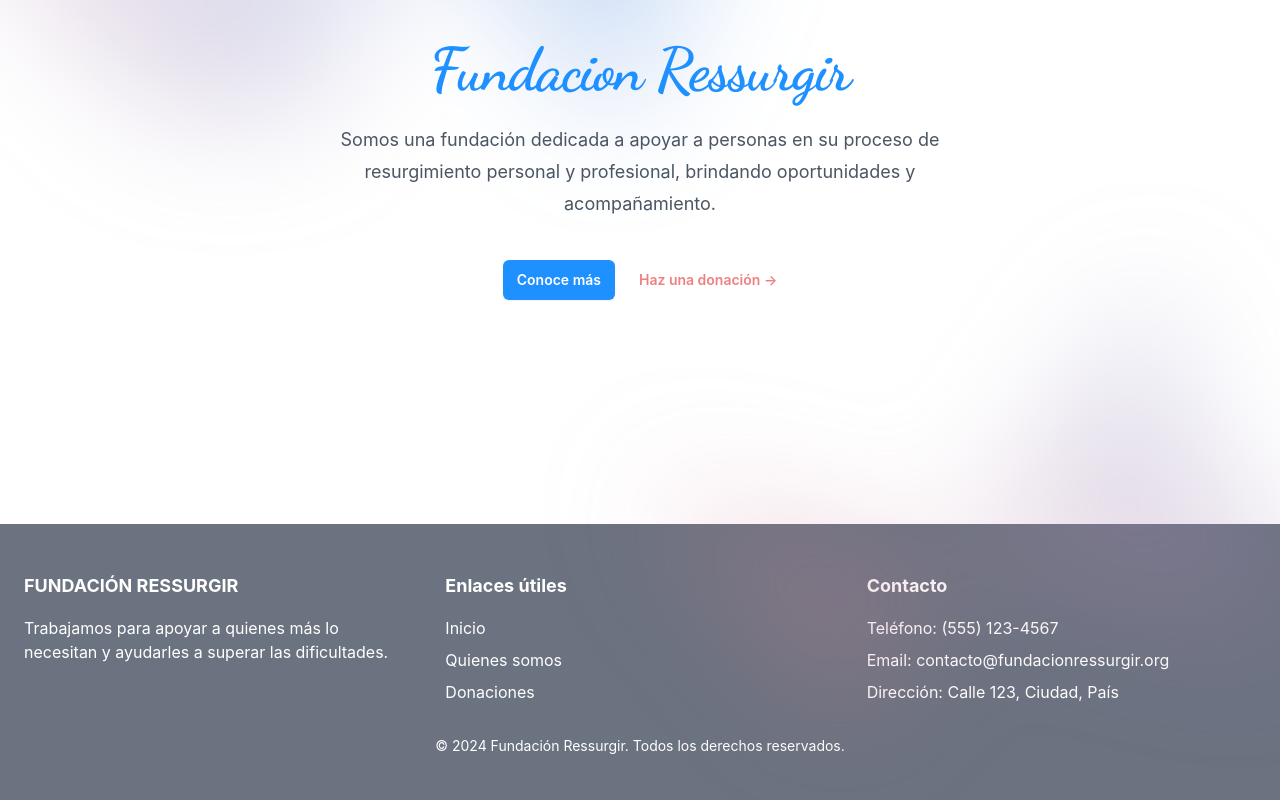
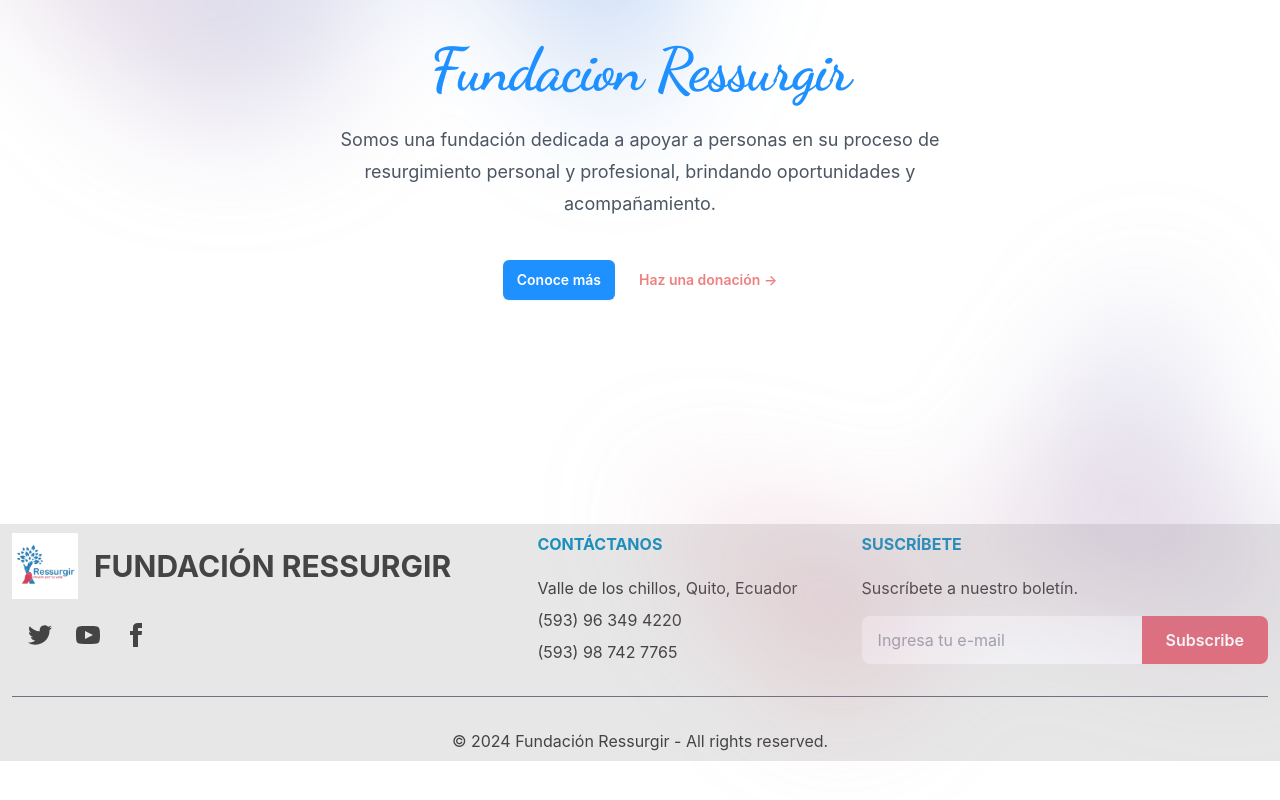
Before and after one commit to CarlosCordovaGitHub/FundacionRessurgir, a React (Create React App) app in the folder frontend/: page / in a window 1280 px wide. Shown: the part 300-1100 px from the top of the page. After the commit the page ends 1061 px from the top, so only its background shows below. Built offline with nearby package versions, Linux system fonts and the light colour scheme; a web font is replaced by a local one.

Commit message:
Footer
Se añade el footer a las paginas

```diff
--- a/frontend/src/App.js
+++ b/frontend/src/App.js
@@ -5,6 +5,8 @@ import Emprendimientos from './pages/Emprendimientos';
 import Testimonios from './pages/Testimonios';
 import Contactanos from './pages/Contactanos';
 import Navbar from './components/Navbar'; // Asegúrate de que la ruta sea correcta
+import Footer from './components/Footer'; // Importa el Footer
+
 
 function App() {
   return (
@@ -21,6 +23,7 @@ function App() {
           <Route path="/contactanos" element={<Contactanos />} />
           {/* Otras rutas */}
         </Routes>
+        <Footer />
       </div>
     </Router>
   );
--- /dev/null
+++ b/frontend/src/components/Footer.jsx
@@ -0,0 +1,52 @@
+import React from 'react';
+
+function Footer() {
+  return (
+    <footer className="flex flex-col w-full h-fit bg-[#e7e7e7] text-[#444444] px-3 py-2">
+      {/* Sección del logo y redes sociales */}
+      <div className="flex flex-row">
+        <div className="flex flex-col gap-2 justify-center w-[35%]">
+          <div className="flex items-center w-full gap-4">
+            <img src="../logo.jpg" alt="Logo Preview" width="66" />
+            <div className="text-3xl font-bold">FUNDACIÓN RESSURGIR</div>
+          </div>
+          <div className="grid grid-cols-3 gap-6 w-fit p-4">
+            {/* Iconos de redes sociales */}
+            <a href="#"><svg xmlns="http://www.w3.org/2000/svg" width="24" height="24" viewBox="0 0 24 24" className="fill-current"><path d="M24 4.557c-.883.392-1.832.656-2.828.775 1.017-.609 1.798-1.574 2.165-2.724-.951.564-2.005.974-3.127 1.195-.897-.957-2.178-1.555-3.594-1.555-3.179 0-5.515 2.966-4.797 6.045-4.091-.205-7.719-2.165-10.148-5.144-1.29 2.213-.669 5.108 1.523 6.574-.806-.026-1.566-.247-2.229-.616-.054 2.281 1.581 4.415 3.949 4.89-.693.188-1.452.232-2.224.084.626 1.956 2.444 3.379 4.6 3.419-2.07 1.623-4.678 2.348-7.29 2.04 2.179 1.397 4.768 2.212 7.548 2.212 9.142 0 14.307-7.721 13.995-14.646.962-.695 1.797-1.562 2.457-2.549z"></path></svg></a>
+            <a href="#"><svg xmlns="http://www.w3.org/2000/svg" width="24" height="24" viewBox="0 0 24 24" className="fill-current"><path d="M19.615 3.184c-3.604-.246-11.631-.245-15.23 0-3.897.266-4.356 2.62-4.385 8.816.029 6.185.484 8.549 4.385 8.816 3.6.245 11.626.246 15.23 0 3.897-.266 4.356-2.62 4.385-8.816-.029-6.185-.484-8.549-4.385-8.816zm-10.615 12.816v-8l8 3.993-8 4.007z"></path></svg></a>
+            <a href="https://www.facebook.com/profile.php?id=100069178915958&locale=es_LA"><svg xmlns="http://www.w3.org/2000/svg" width="24" height="24" viewBox="0 0 24 24" className="fill-current"><path d="M9 8h-3v4h3v12h5v-12h3.642l.358-4h-4v-1.667c0-.955.192-1.333 1.115-1.333h2.885v-5h-3.808c-3.596 0-5.192 1.583-5.192 4.615v3.385z"></path></svg></a>
+          </div>
+        </div>
+
+        {/* Sección de enlaces legales y newsletter */}
+        <div className="flex flex-row w-[65%] justify-end gap-16 text-nowrap">
+          <div className="grid grid-cols-1 gap-14">
+            <div className="flex flex-col gap-2">
+              <div className="font-bold uppercase text-[#1B8FBD] pb-3">Contáctanos</div>
+              <a href="#xxx" className="hover:underline">Valle de los chillos, Quito, Ecuador</a>
+              <a href="#xxx" className="hover:underline">(593) 96 349 4220</a>
+              <a href="#xxx" className="hover:underline">(593) 98 742 7765</a>
+            </div>
+          </div>
+
+          <div className="flex flex-col gap-2">
+            <div className="font-bold uppercase text-[#1B8FBD] pb-3">Suscríbete</div>
+            <p className="text-[#444444] mb-2">Suscríbete a nuestro boletín.</p>
+            <form className="flex items-center">
+              <input type="email" name="email" placeholder="Ingresa tu e-mail" className="w-full bg-gray-100 text-gray-700 rounded-l-lg py-3 px-4 focus:outline-none focus:ring-purple-600 focus:border-transparent" required />
+              <button type="submit" className="bg-[#E26E7C] text-[#FFFFFF] font-semibold py-3 px-6 rounded-r-lg transition-colors duration-300">Subscribe</button>
+            </form>
+          </div>
+        </div>
+      </div>
+
+      {/* Línea divisoria */}
+      <div className="w-full border-t border-gray-500 my-8"></div>
+
+      {/* Copyright */}
+      <div className="text-center">© 2024 Fundación Ressurgir - All rights reserved.</div>
+    </footer>
+  );
+}
+
+export default Footer;
--- a/frontend/src/pages/Home.jsx
+++ b/frontend/src/pages/Home.jsx
@@ -1,6 +1,6 @@
 'use client'
 
-import { useState } from 'react'
+import React, { useState } from 'react'
 import { Dialog, DialogPanel } from '@headlessui/react'
 import { Bars3Icon, XMarkIcon } from '@heroicons/react/24/outline'
 
@@ -134,37 +134,6 @@ export default function Home() {
           />
         </div>
       </div>
-
-      {/* Aquí empieza el código del footer */}
-      <footer className="bg-gray-500 text-white">
-        <div className="container mx-auto px-6 py-12">
-          <div className="grid grid-cols-1 md:grid-cols-3 gap-8">
-            <div className="space-y-4">
-              <h3 className="text-lg font-bold">FUNDACIÓN RESSURGIR</h3>
-              <p>Trabajamos para apoyar a quienes más lo necesitan y ayudarles a superar las dificultades.</p>
-            </div>
-            <div className="space-y-4">
-              <h3 className="text-lg font-bold">Enlaces útiles</h3>
-              <ul className="space-y-2">
-                <li><a href="#" className="hover:underline">Inicio</a></li>
-                <li><a href="#" className="hover:underline">Quienes somos</a></li>
-                <li><a href="#" className="hover:underline">Donaciones</a></li>
-              </ul>
-            </div>
-            <div className="space-y-4">
-              <h3 className="text-lg font-bold">Contacto</h3>
-              <ul className="space-y-2">
-                <li>Teléfono: (555) 123-4567</li>
-                <li>Email: contacto@fundacionressurgir.org</li>
-                <li>Dirección: Calle 123, Ciudad, País</li>
-              </ul>
-            </div>
-          </div>
-          <div className="mt-8 text-center">
-            <p className="text-sm">&copy; 2024 Fundación Ressurgir. Todos los derechos reservados.</p>
-          </div>
-        </div>
-      </footer>
     </div>
   )
 }
```
